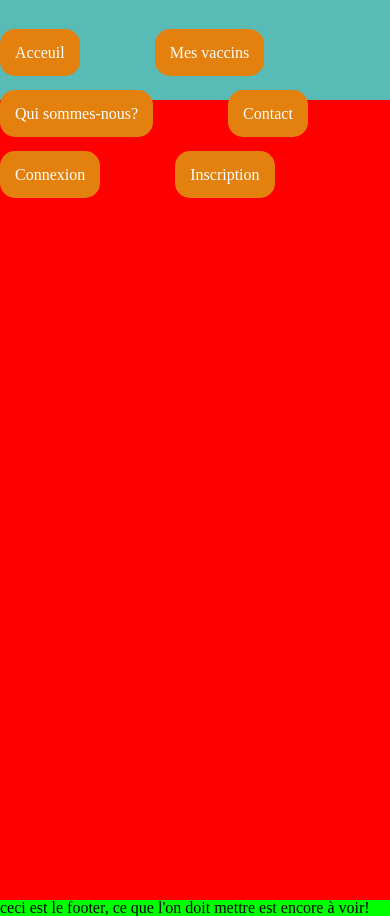
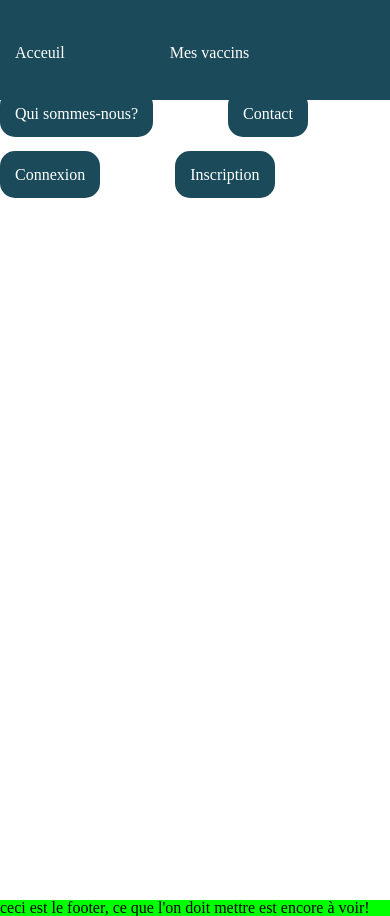
Before and after one commit to ArthurBrunet/v3_vaccins, a PHP site: page / in a window 390 px wide. Run offline with PHP 8.4, Linux system fonts and the light colour scheme.

Commit message:
first commit

```diff
--- a/aset/style.css
+++ b/aset/style.css
@@ -6,8 +6,10 @@
 }
 /* HEADER */
 #header{
-    background-color: rgb(89, 187, 182);
+    background-color: #1B4B5B;
     height: 100px;
+    max-width: 100%;
+    width: 100%;
 }
 .logo{
     position: absolute;
@@ -29,21 +31,31 @@
     text-decoration: none;
     padding: 15px;
     margin: 0 75px 0 0;
-    background-color: rgb(228, 128, 13);
+    background-color: #1B4B5B;
     color: white;
     border-radius: 15px 15px;
 }
 
 #header ul li a:hover{
-    background-color: yellow;
-    color: red;
+    background-color: #317982;
+    color: white;
+}
+@media screen and (max-width: 1000px) {
+  #header {
+    float: none;
+    display: block;
+    text-align: left;
+  }
+  .header-right {
+    float: none;
+  }
 }
 
 
 /*Page Acceuil*/
 
 .acceuil{
-    background-color: red;
+    background-color: white;
     height: 800px;
 }
 
```
